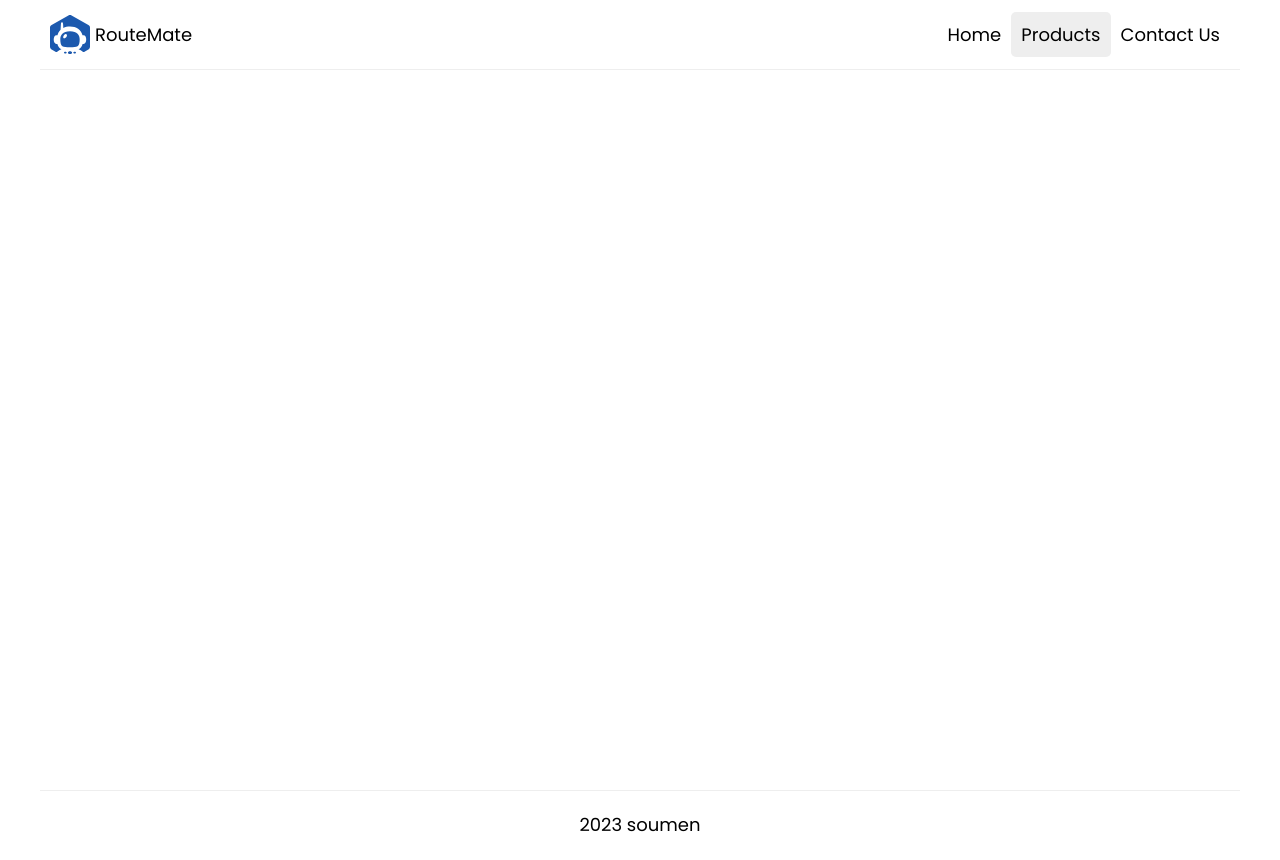
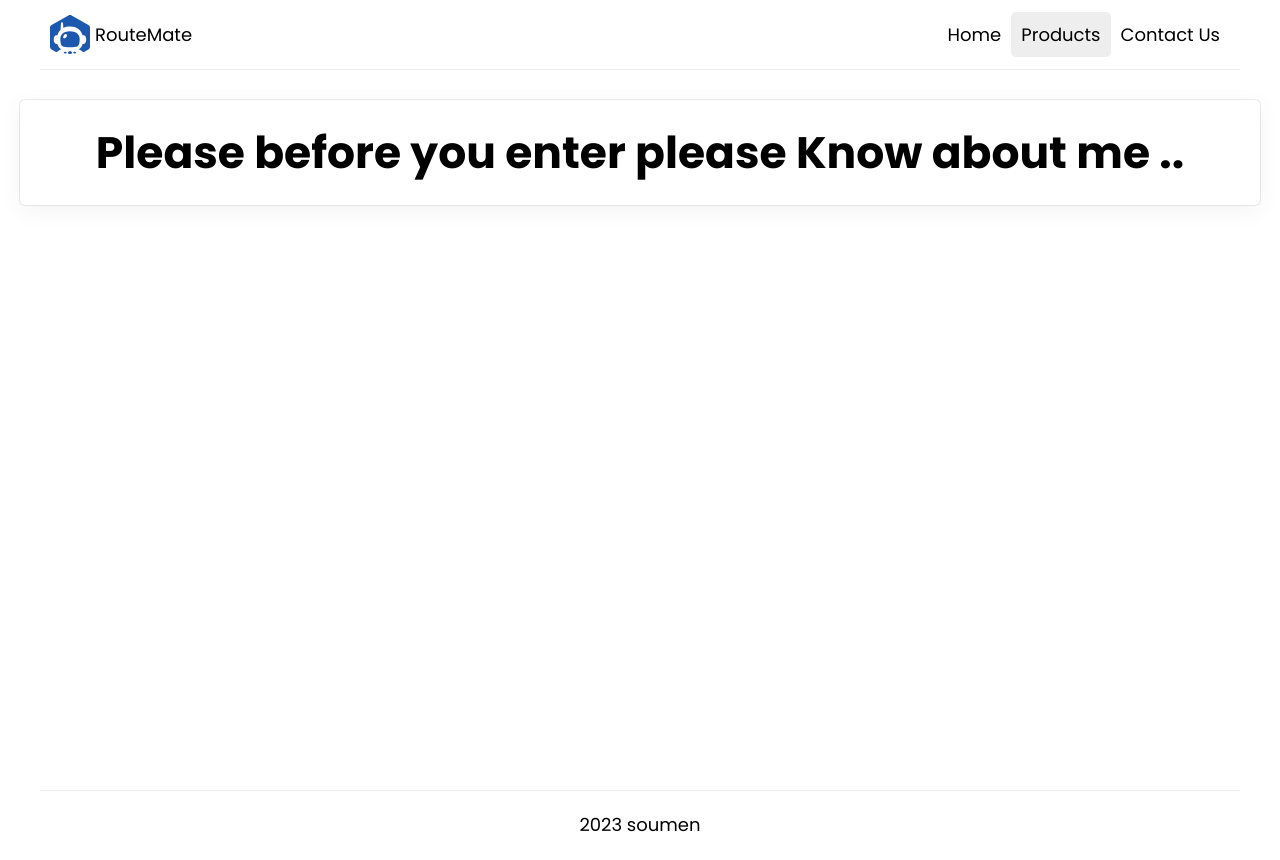
Before and after one commit to SoumenBaral/More-React, a React (Create React App) app in the folder routemate/: page /products/1 in a window 1280 px wide. Built offline with nearby package versions, Linux system fonts and the light colour scheme; the HTML template or start-up script is replaced by a standard one.

Commit message:
dynamic route

```diff
--- a/routemate/src/App.js
+++ b/routemate/src/App.js
@@ -1,4 +1,4 @@
-import { Route, Routes } from 'react-router-dom';
+import { Navigate, Route, Routes } from 'react-router-dom';
 import './App.css';
 import Header from './components/Header';
 import Home from './components/Home';
@@ -6,8 +6,10 @@ import ProductsList from './components/ProductsList';
 import ProductDetails from './components/ProductDetails';
 import Footer from './components/Footer';
 import Contact from './components/Contact';
+import Admin from './components/Admin';
 
 function App() {
+  const user = false;
   return (
     <div className="App">
       <Header></Header>
@@ -16,8 +18,10 @@ function App() {
           <Routes>
             <Route path='/' element={<Home></Home>}> </Route>
             <Route path='products' element={<ProductsList></ProductsList>}></Route>
-            <Route path='products/001' element={<ProductDetails></ProductDetails>}></Route>
+            <Route path='products/:id' element={<ProductDetails></ProductDetails>}></Route>
+            {/* Makes our route dynamic by the using of :id that why we can create lots of route using on routes */}
             <Route path='contact' element={<Contact></Contact>}></Route>
+            <Route path='/admin' element ={user?<Admin></Admin> : <Navigate to={'/products'}></Navigate>}></Route>
           </Routes>
         </main>
 
--- /dev/null
+++ b/routemate/src/components/Admin.js
@@ -0,0 +1,11 @@
+import React from 'react';
+
+const Admin = () => {
+    return (
+        <div className='component'>
+            <h1>Welcome to Admin dashBard</h1>
+        </div>
+    );
+};
+
+export default Admin;
--- a/routemate/src/components/ProductDetails.js
+++ b/routemate/src/components/ProductDetails.js
@@ -2,7 +2,7 @@ import React from 'react';
 
 const ProductDetails = () => {
     return (
-        <div>
+        <div className='component'>
             <h1>Please before you enter please Know about me ..</h1>
         </div>
     );
```
